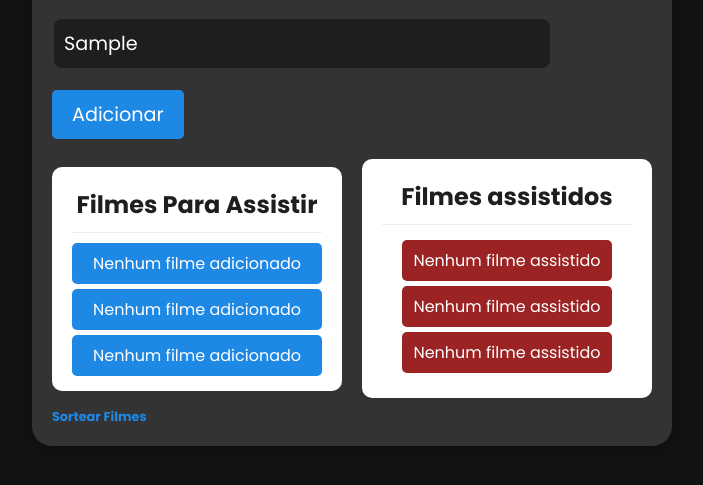
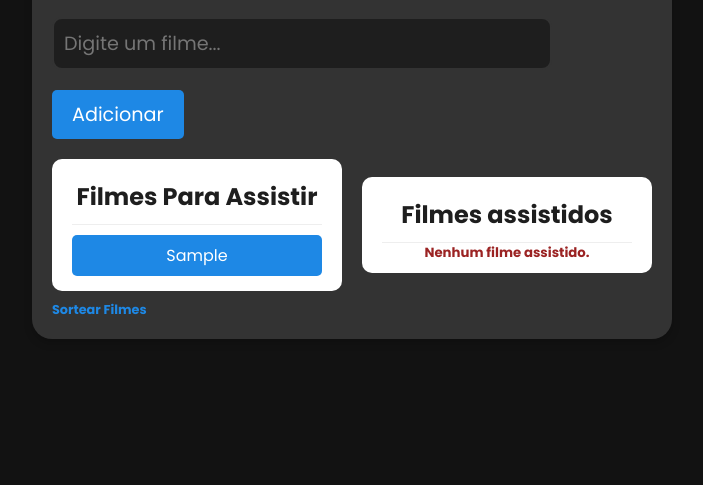
Before and after one commit to Williais/RandomFilmes, a plain HTML site: page index.html in a window 1280 px wide. Both pictures are taken after typing "Sample" into the empty fields and a click on the button "Adicionar". Shown: the part 93-578 px from the top of the page, without its empty margins (288-991 px from the left). Drawn offline with Linux system fonts and the light colour scheme.

Commit message:
Adicionando funcionalidade de salva filme no array

```diff
--- a/assets/script.js
+++ b/assets/script.js
@@ -1,8 +1,38 @@
+let selecaoFilmes = [];
+let filmesAssistidos = [];
 
+const inputFilme = document.getElementById('inputFilme');
+const btnAdicionar = document.getElementById('btnAdicionar');
+const filmesParaAssistir = document.getElementById('filmesParaAssistir');
+const jaAssistidos = document.getElementById('filmesAssistidos');
 
+const filmeSorteado = document.getElementById('filmeSorteado');
+const btnRandom = document.getElementById('btnRandom');
 
+function renderizarListas() {
+    filmesParaAssistir.innerHTML = ''
+    jaAssistidos.innerHTML = ''
 
+    if (selecaoFilmes.length === 0) {
 
+        filmesParaAssistir.innerHTML = "<h5>Nenhum filme adicionado.</h5>";
+
+    } else {
+        selecaoFilmes.forEach((filme) => {
+            filmesParaAssistir.innerHTML += `<p>${filme}</p>`;
+        });
+    }
+
+    if (filmesAssistidos.length === 0) {
+
+        jaAssistidos.innerHTML = "<h5>Nenhum filme assistido.</h5>";
+    } else {
+        filmesAssistidos.forEach((filme) => {
+            jaAssistidos.innerHTML += `<p>${filme}</p>`;
+        });
+    }
+
+}
 
 
 // Mudança de tela
@@ -24,8 +54,25 @@ function mudarTelas() {
         telaSortearFilme.classList.add('escondido');
         telaAdicionarFilme.classList.remove('escondido');
 
-        console.log('clicou');
     });
 }
 
+
+btnAdicionar.addEventListener('click', () => {
+
+    const novoFilme = inputFilme.value.trim()
+
+    if(novoFilme !== ''){
+
+        selecaoFilmes.push(novoFilme)
+
+        inputFilme.value = ''
+
+        renderizarListas()
+    }
+})
+
+
+
 mudarTelas();
+renderizarListas()
--- a/assets/style.css
+++ b/assets/style.css
@@ -46,7 +46,7 @@ input {
     }
 }
 
-#search-button {
+#btnAdicionar {
     background-color: #1E88E5;
     color: white;
     border: none;
@@ -76,7 +76,7 @@ input {
     color: #1E1E1E;
 }
 
-#listaFilmes, #filmesAssistidos {
+#listaFilmes, #filmesAssistidos-container {
     list-style-type: none;
     background-color: #fff;
     padding: 10px 20px;
@@ -84,7 +84,7 @@ input {
     border-radius: 10px;
 }
 
-#filmesAssistidos h2 {
+#filmesAssistidos-container h2 {
     padding: 10px 0;
     border-bottom: 1px solid #eee;
 }
@@ -95,7 +95,7 @@ input {
     margin-bottom: 10px;
 }
 
-#filmesAssistidos p{
+#filmesAssistidos-container p {
     padding: 8px 0;
     background-color: #9b2323;
     color: white;
@@ -158,3 +158,8 @@ input {
     margin-top: 10px;
     display: block;
 }
+
+h5{
+    text-align: center;
+    color: #9b2323;
+}
--- a/index.html
+++ b/index.html
@@ -12,8 +12,8 @@
         <div id="telaAdicionarFilmes" >
             <h1>Random filmes</h1>
             <div id="input-container">
-                <input type="text" id="movie-input" placeholder="Digite o nome do filme">
-                <button type="submit" id="search-button">Adicionar</button>
+                <input type="text" id="inputFilme" placeholder="Digite um filme...">
+                <button type="submit" id="btnAdicionar">Adicionar</button>
             </div>
 
             <div id="listaFilmes-container">
@@ -22,20 +22,16 @@
 
                     <h2>Filmes Para Assistir</h2>
                     <div id="filmesParaAssistir">
-                        <p id="filmesAdicionados">Nenhum filme adicionado</p>
-                        <p id="filmesAdicionados">Nenhum filme adicionado</p>
-                        <p id="filmesAdicionados">Nenhum filme adicionado</p>
+
                     </div>
 
                 </div>
 
-                <div id="filmesAssistidos">
+                <div id="filmesAssistidos-container">
                     <h2>Filmes assistidos</h2>
 
                     <div id="filmesAssistidos">
-                        <p class="listasAssistidos">Nenhum filme assistido</p>
-                        <p class="listasAssistidos">Nenhum filme assistido</p>
-                        <p class="listasAssistidos">Nenhum filme assistido</p>
+
                     </div>
                 </div>
             </div>
```
